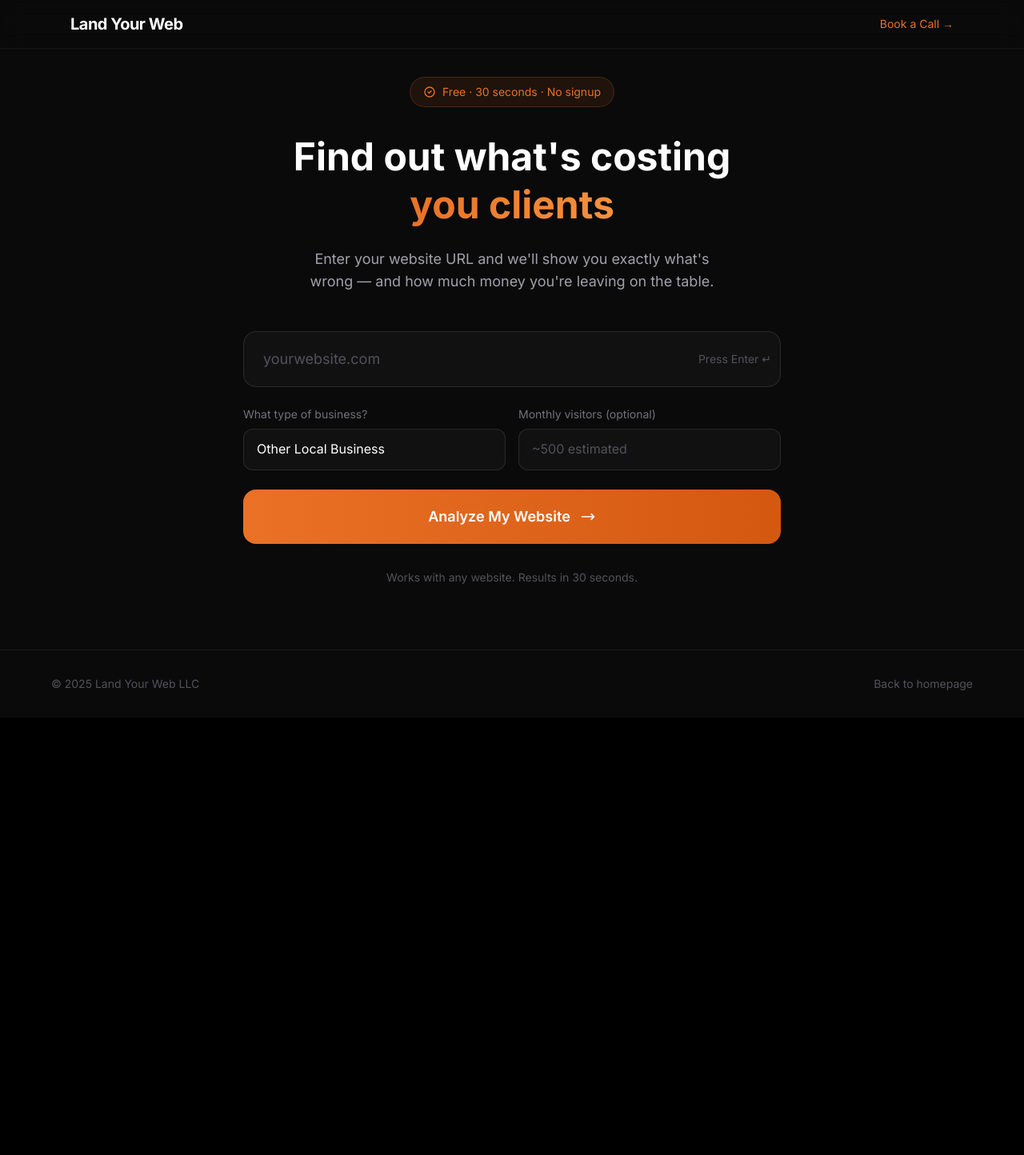
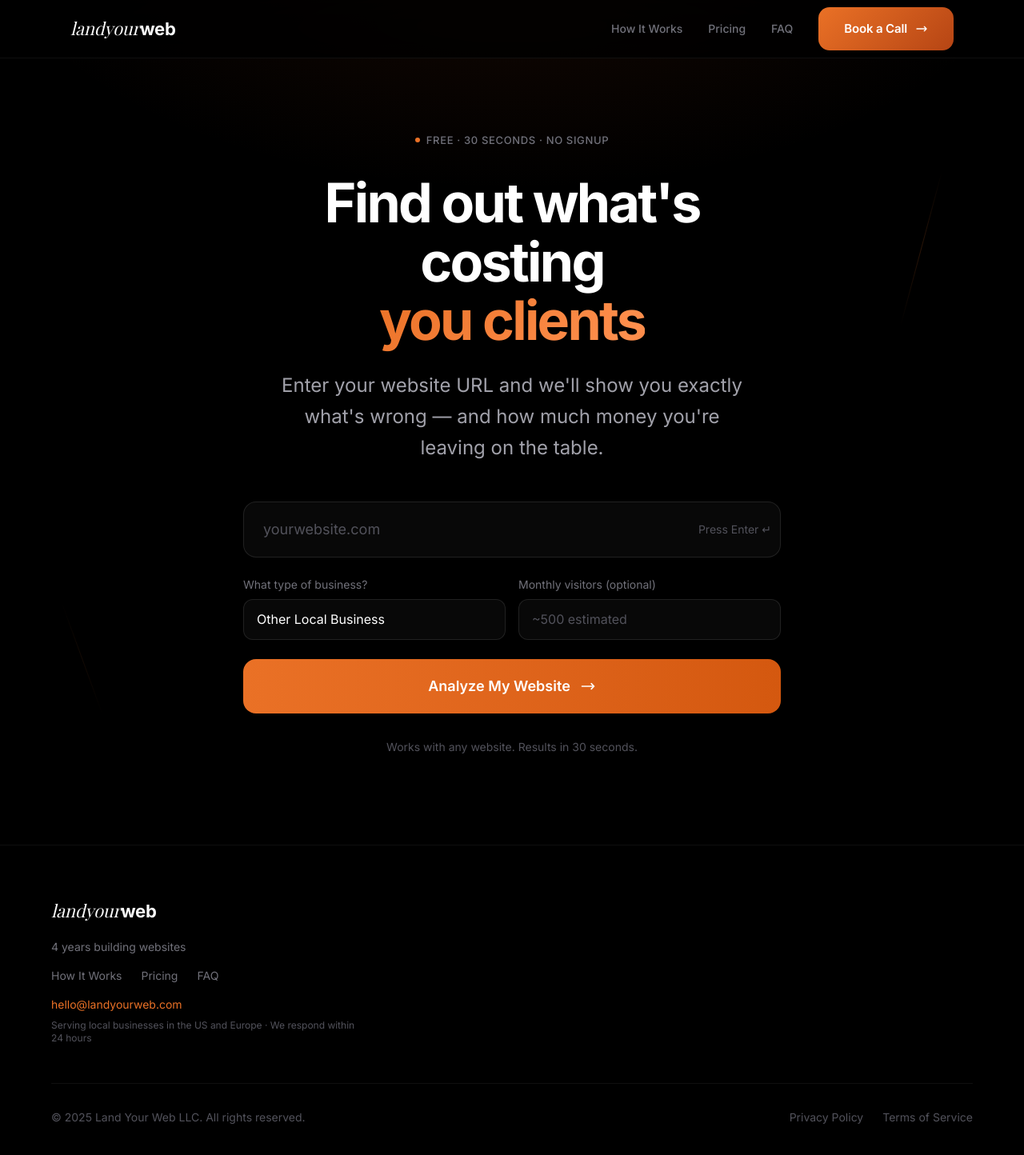
Before and after one commit to SwagMasterPro/landyourweb, a Next.js app: page /audit in a window 1280 px wide. Shown: the top 1444 px of the page at 80% size. Before the commit the page ends 897 px from the top, so only its background shows below. Built offline with nearby package versions, Linux system fonts and the light colour scheme; a web font is replaced by a local one.

Commit message:
Fix: Match audit page branding to homepage, fix PageSpeed API category params

```diff
--- a/app/api/analyze/route.ts
+++ b/app/api/analyze/route.ts
@@ -190,16 +190,25 @@ export async function POST(request: NextRequest) {
     const apiUrl = new URL(PAGESPEED_API);
     apiUrl.searchParams.set('url', normalizedUrl);
     apiUrl.searchParams.set('strategy', 'mobile');
-    apiUrl.searchParams.set('category', 'performance');
-    apiUrl.searchParams.set('category', 'seo');
-    apiUrl.searchParams.set('category', 'accessibility');
-    apiUrl.searchParams.set('category', 'best-practices');
+    // Use append for multiple categories (set would overwrite)
+    apiUrl.searchParams.append('category', 'performance');
+    apiUrl.searchParams.append('category', 'seo');
+    apiUrl.searchParams.append('category', 'accessibility');
+    apiUrl.searchParams.append('category', 'best-practices');
+
+    console.log('Fetching PageSpeed API:', apiUrl.toString());
+
+    const controller = new AbortController();
+    const timeoutId = setTimeout(() => controller.abort(), 60000); // 60 second timeout
 
     const response = await fetch(apiUrl.toString(), {
       headers: {
         'Accept': 'application/json',
       },
+      signal: controller.signal,
     });
+
+    clearTimeout(timeoutId);
 
     if (!response.ok) {
       const errorText = await response.text();
@@ -298,8 +307,26 @@ export async function POST(request: NextRequest) {
 
   } catch (error) {
     console.error('Analysis error:', error);
+
+    // Handle specific error types
+    if (error instanceof Error) {
+      if (error.name === 'AbortError') {
+        return NextResponse.json(
+          { error: 'Analysis timed out. The website may be slow or unreachable.' },
+          { status: 504 }
+        );
+      }
+
+      if (error.message.includes('fetch')) {
+        return NextResponse.json(
+          { error: 'Could not connect to analysis service. Please try again.' },
+          { status: 503 }
+        );
+      }
+    }
+
     return NextResponse.json(
-      { error: 'An error occurred while analyzing the website.' },
+      { error: 'An error occurred while analyzing the website. Please try again.' },
       { status: 500 }
     );
   }
--- a/app/audit/page.tsx
+++ b/app/audit/page.tsx
@@ -194,44 +194,61 @@ export default function AuditPage() {
   };
 
   return (
-    <main className="min-h-screen bg-[#0a0a0a] text-white">
-      {/* Header */}
-      <header className="fixed top-0 left-0 right-0 z-50 bg-[#0a0a0a]/90 backdrop-blur-md border-b border-white/[0.06]">
-        <div className="max-w-6xl mx-auto px-6 py-4 flex items-center justify-between">
-          <Link href="/" className="text-xl font-bold tracking-tight">
-            Land Your Web
+    <main className="min-h-screen bg-black text-white overflow-x-hidden noise-overlay">
+      {/* Navigation - Matching homepage */}
+      <nav className="fixed top-0 w-full z-40 bg-black/80 backdrop-blur-2xl border-b border-white/[0.06]">
+        <div className="max-w-6xl mx-auto px-6 h-[72px] flex items-center justify-between">
+          <Link href="/" className="logo">
+            <span className="logo-land">landyour</span>
+            <span className="logo-web">web</span>
           </Link>
+
+          {/* Navigation Links */}
+          <div className="hidden md:flex items-center gap-8">
+            <Link href="/#how" className="nav-link">How It Works</Link>
+            <Link href="/#pricing" className="nav-link">Pricing</Link>
+            <Link href="/#faq" className="nav-link">FAQ</Link>
+            <a href="https://calendly.com/landyourweb/15min" target="_blank" rel="noopener noreferrer" className="btn-premium py-3 px-6 text-sm">
+              <span>Book a Call</span>
+              <svg className="w-4 h-4" fill="none" viewBox="0 0 24 24" stroke="currentColor">
+                <path strokeLinecap="round" strokeLinejoin="round" strokeWidth={2} d="M17 8l4 4m0 0l-4 4m4-4H3" />
+              </svg>
+            </a>
+          </div>
+
+          {/* Mobile CTA */}
           <a
             href="https://calendly.com/landyourweb/15min"
             target="_blank"
             rel="noopener noreferrer"
-            className="text-sm text-[#ea7126] hover:text-[#f5923e] transition-colors"
+            className="md:hidden text-sm text-[#ea7126] hover:text-[#f5923e] transition-colors"
           >
             Book a Call →
           </a>
         </div>
-      </header>
+      </nav>
 
-      <div className="pt-24 pb-20 px-6">
+      <div className="relative pt-32 pb-20 px-6 md:pt-40 md:pb-28">
+        {/* Background gradient */}
+        <div className="hero-gradient"></div>
+        <div className="hero-accent-line hidden md:block"></div>
+        <div className="hero-accent-line-2 hidden md:block"></div>
+
         {/* Hero / Form Section */}
         {!result && !isLoading && (
-          <section className="max-w-2xl mx-auto text-center">
-            <div className="inline-flex items-center gap-2 px-4 py-2 rounded-full bg-[#ea7126]/10 border border-[#ea7126]/20 text-[#ea7126] text-sm mb-8">
-              <svg className="w-4 h-4" fill="none" viewBox="0 0 24 24" stroke="currentColor">
-                <path strokeLinecap="round" strokeLinejoin="round" strokeWidth={2} d="M9 12l2 2 4-4m6 2a9 9 0 11-18 0 9 9 0 0118 0z" />
-              </svg>
+          <section className="max-w-2xl mx-auto text-center relative z-10">
+            <div className="hero-eyebrow mb-8 inline-flex">
+              <span className="hero-eyebrow-dot"></span>
               <span>Free · 30 seconds · No signup</span>
             </div>
 
-            <h1 className="text-4xl md:text-5xl font-bold mb-6 leading-tight">
+            <h1 className="hero-headline mb-6">
               Find out what&apos;s costing
               <br />
-              <span className="text-transparent bg-clip-text bg-gradient-to-r from-[#ea7126] to-[#f5923e]">
-                you clients
-              </span>
+              <span className="gradient-text">you clients</span>
             </h1>
 
-            <p className="text-lg text-[#A1A1AA] mb-12 max-w-lg mx-auto">
+            <p className="text-xl md:text-2xl text-[#A1A1AA] mb-12 max-w-xl mx-auto leading-relaxed">
               Enter your website URL and we&apos;ll show you exactly what&apos;s wrong — and how much money you&apos;re leaving on the table.
             </p>
 
@@ -304,7 +321,7 @@ export default function AuditPage() {
 
         {/* Loading State */}
         {isLoading && (
-          <section className="max-w-lg mx-auto text-center">
+          <section className="max-w-lg mx-auto text-center relative z-10">
             <div className="mb-8">
               <div className="w-20 h-20 mx-auto rounded-full border-4 border-[#ea7126]/20 border-t-[#ea7126] animate-spin" />
             </div>
@@ -343,7 +360,7 @@ export default function AuditPage() {
 
         {/* Results */}
         {result && !isLoading && (
-          <section className="max-w-4xl mx-auto">
+          <section className="max-w-4xl mx-auto relative z-10">
             {/* Score Header */}
             <div className="text-center mb-12">
               <p className="text-sm text-[#71717A] mb-4">Analysis complete for</p>
@@ -534,13 +551,39 @@ export default function AuditPage() {
         )}
       </div>
 
-      {/* Footer */}
-      <footer className="py-8 px-6 border-t border-white/[0.06]">
-        <div className="max-w-6xl mx-auto flex flex-col md:flex-row items-center justify-between gap-4 text-sm text-[#52525B]">
-          <p>© 2025 Land Your Web LLC</p>
-          <Link href="/" className="hover:text-white transition-colors">
-            Back to homepage
-          </Link>
+      {/* Footer - Matching homepage */}
+      <footer className="py-16 px-6 bg-black border-t border-white/[0.06]">
+        <div className="max-w-6xl mx-auto">
+          <div className="flex flex-col md:flex-row justify-between gap-12 mb-12">
+            {/* Brand */}
+            <div className="max-w-sm">
+              <Link href="/" className="logo mb-4 inline-block">
+                <span className="logo-land">landyour</span>
+                <span className="logo-web">web</span>
+              </Link>
+              <p className="text-sm text-[#71717A] mb-4">4 years building websites</p>
+              <div className="flex gap-6 text-sm">
+                <Link href="/#how" className="text-[#71717A] hover:text-white transition-colors">How It Works</Link>
+                <Link href="/#pricing" className="text-[#71717A] hover:text-white transition-colors">Pricing</Link>
+                <Link href="/#faq" className="text-[#71717A] hover:text-white transition-colors">FAQ</Link>
+              </div>
+              <a href="mailto:hello@landyourweb.com" className="text-[#ea7126] hover:text-[#f5923e] transition-colors block mt-4 text-sm">
+                hello@landyourweb.com
+              </a>
+              <p className="text-xs text-[#52525B] mt-2">
+                Serving local businesses in the US and Europe · We respond within 24 hours
+              </p>
+            </div>
+          </div>
+
+          {/* Copyright */}
+          <div className="flex flex-col md:flex-row items-center justify-between gap-4 pt-8 border-t border-white/[0.06]">
+            <p className="text-sm text-[#52525B]">© 2025 Land Your Web LLC. All rights reserved.</p>
+            <div className="flex gap-6 text-sm">
+              <a href="#" className="text-[#52525B] hover:text-white transition-colors">Privacy Policy</a>
+              <a href="#" className="text-[#52525B] hover:text-white transition-colors">Terms of Service</a>
+            </div>
+          </div>
         </div>
       </footer>
     </main>
```
